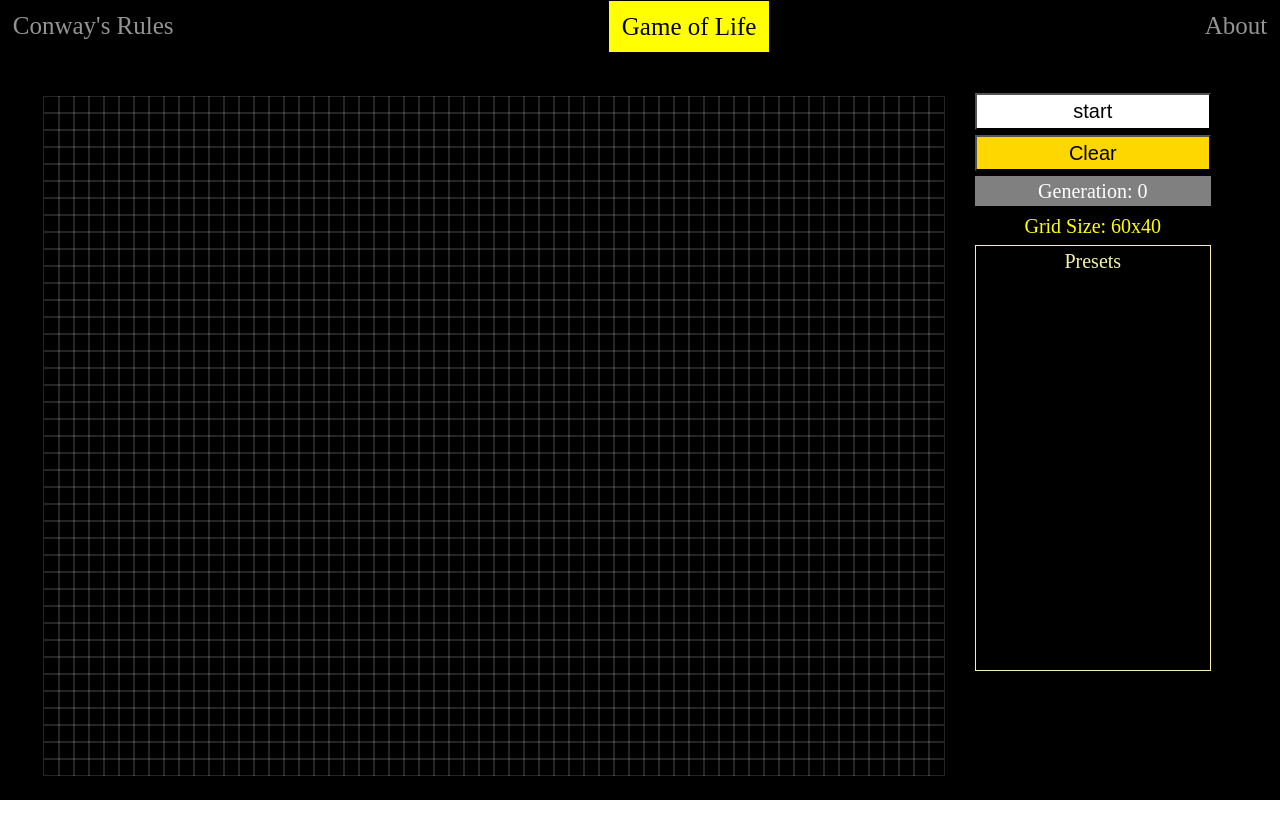
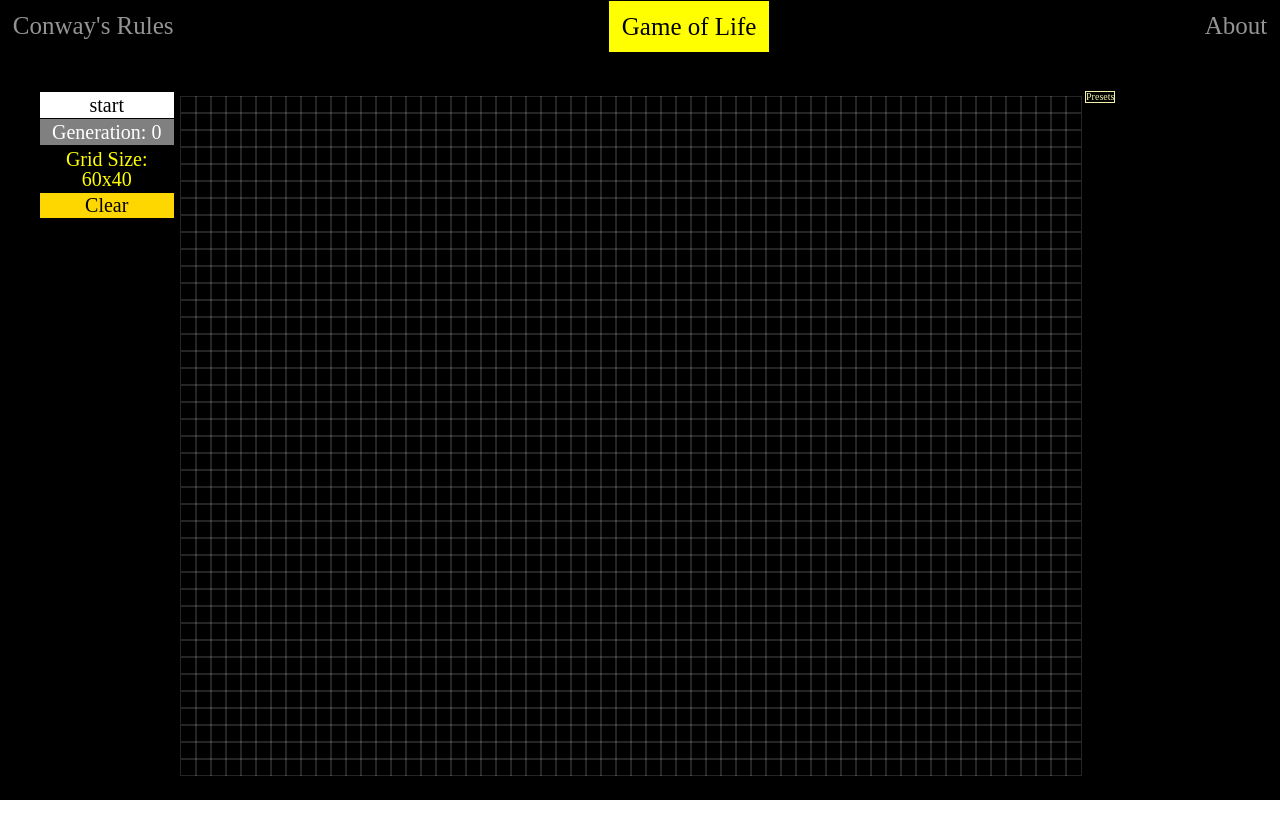
Before and after one commit to J2Macwilliams/game_of_life, a React (Create React App) app: page / in a window 1280 px wide. Built offline with nearby package versions, Linux system fonts and the light colour scheme.

Commit message:
build out clear

```diff
--- a/src/components/Board.js
+++ b/src/components/Board.js
@@ -20,7 +20,6 @@ const Game = () => {
 	const [clear, setClear] = useState(false);
 	const [active, setActive] = useState(false);
 
-
 	const [grid, setGrid] = useState(() => {
 		const rows = [];
 		for (let i = 0; i < numRows; i++) {
@@ -37,9 +36,8 @@ const Game = () => {
 				rows.push(Array(numCols).fill(0));
 			}
 			return rows;
-       })
-
-    },[])
+		});
+	}, []);
 
 	// create a reference for active state
 	const activeRef = useRef(active);
@@ -78,6 +76,27 @@ const Game = () => {
 	return (
 		<div className='life'>
 			{/* Game Grid */}
+			<div className='top'>
+				<div
+					className='bar cycle'
+					onClick={() => {
+						setActive(!active);
+						activeRef.current = true;
+						gameAlive();
+					}}
+				>
+					{!active ? 'start' : 'stop'}
+				</div>
+
+				<div className='bar generation'>Generation: {cycle}</div>
+				<div className='bar size'>
+					Grid Size: {numCols}x{numRows}
+				</div>
+				<div className='bar clear' onClick={() => scratch()}>
+					Clear
+				</div>
+			</div>
+
 			<div
 				className='game'
 				style={{
@@ -109,27 +128,8 @@ const Game = () => {
 					))
 				)}
 			</div>
-			{/* dashboard */}
-			<div className='right'>
-				<button
-					className='bar cycle'
-					onClick={() => {
-						setActive(!active);
-						activeRef.current = true;
-						gameAlive();
-					}}
-				>
-					{!active ? 'start' : 'stop'}
-				</button>
-				<button className='bar clear' onClick={() => scratch()}>
-					Clear
-				</button>
-				<div className='bar generation'>Generation: {cycle}</div>
-				<div className='bar size'>
-					Grid Size: {numCols}x{numRows}
-				</div>
-				<div className='bar presets'>Presets</div>
-			</div>
+			<div className='game presets'>Presets</div>
+
 		</div>
 	);
 };
```
Lines whose indentation alone changed are shown as unchanged.
